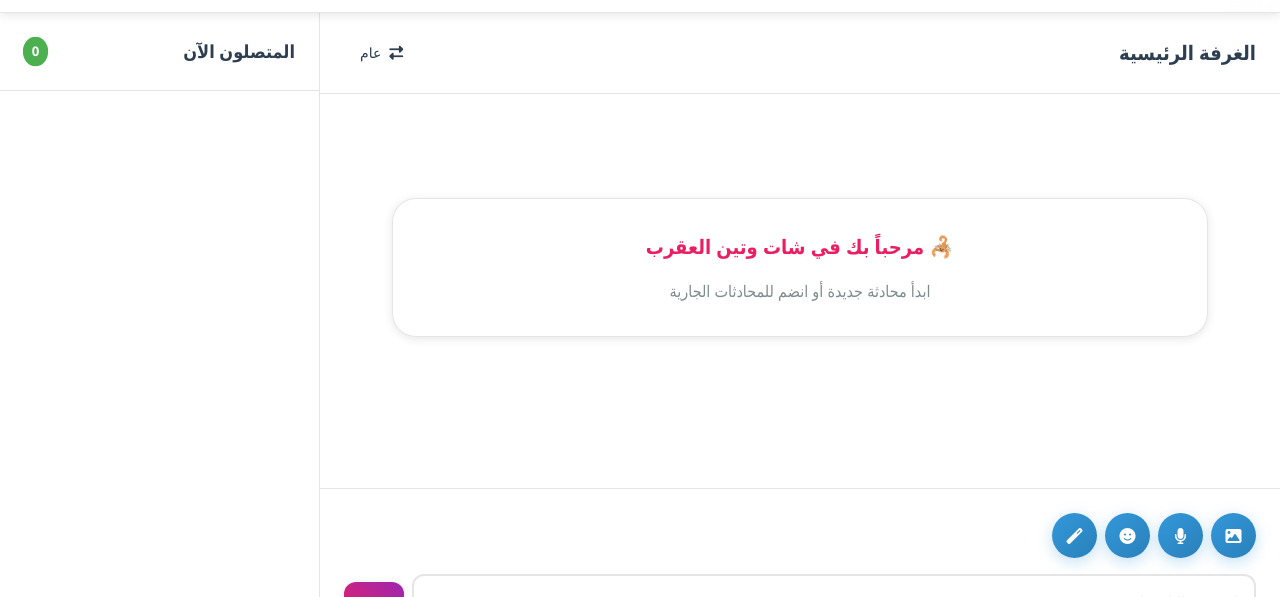
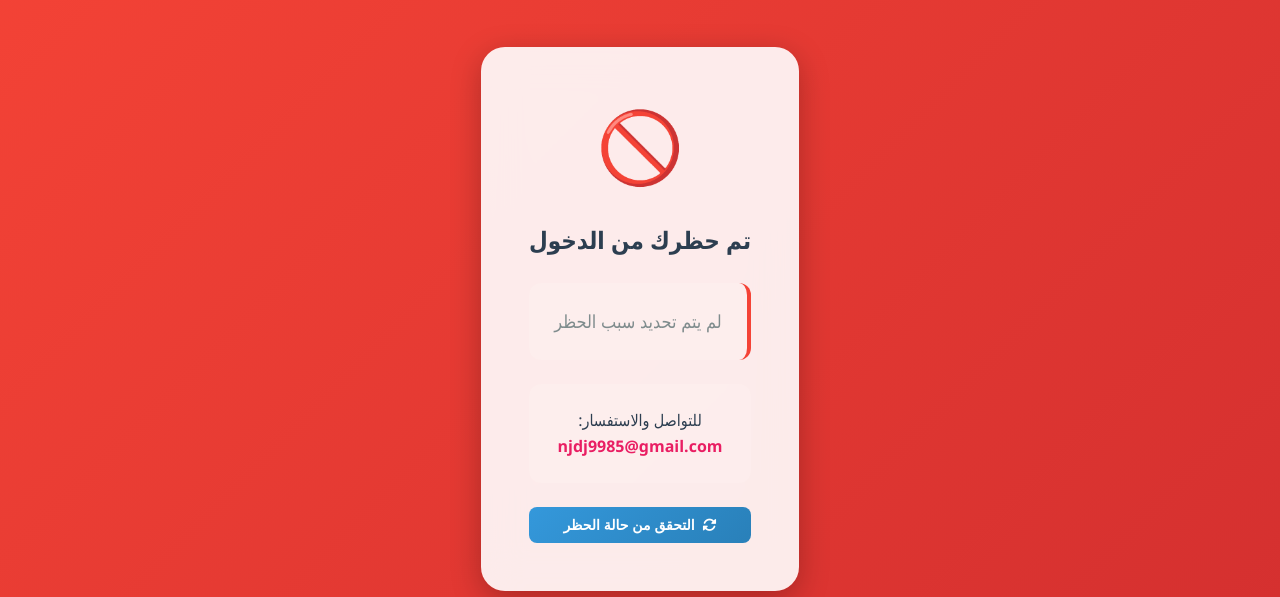
Before and after one commit to QaisAlQabati/App-chat, a website: page public/index.html in a window 1280 px wide. Shown: the part 881-1478 px from the top of the page. Drawn offline with nearby package versions, Linux system fonts and the light colour scheme.

Commit message:
Update index.html

```diff
--- a/public/index.html
+++ b/public/index.html
@@ -92,7 +92,24 @@
             <div id="loginError" class="error-message"></div>
         </div>
     </div>
-
+    <!-- شاشة الحظر -->
+    <div id="banScreen" class="screen">
+        <div class="ban-container">
+            <div class="ban-icon">🚫</div>
+            <h2>تم حظرك من الدخول</h2>
+            <div id="banReason" class="ban-reason">
+                <p>لم يتم تحديد سبب الحظر</p>
+            </div>
+            <div class="contact-info">
+                <p>للتواصل والاستفسار:</p>
+                <a href="mailto:njdj9985@gmail.com">njdj9985@gmail.com</a>
+            </div>
+            <button onclick="checkBanStatus()" class="btn btn-primary">
+                <i class="fas fa-sync-alt"></i>
+                التحقق من حالة الحظر
+            </button>
+        </div>
+    </div>
     <!-- الشاشة الرئيسية -->
     <div id="mainScreen" class="screen">
         <!-- الشريط العلوي -->
```
